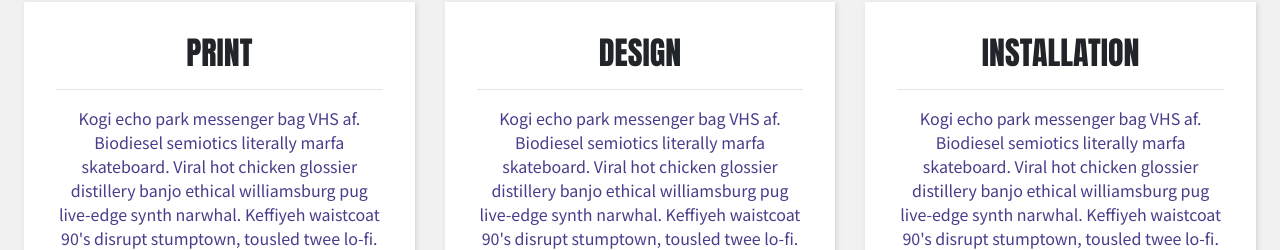
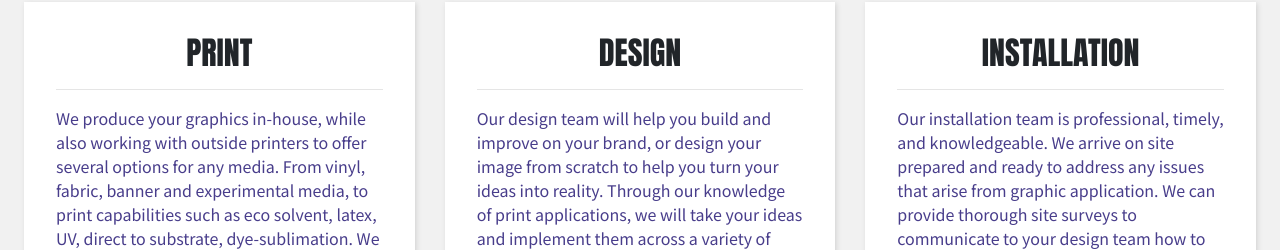
Before and after one commit to boris-gladkikh/bags, a React (Create React App) app: page / in a window 1280 px wide. Shown: the part 702-952 px from the top of the page. Built offline with nearby package versions, Linux system fonts and the light colour scheme.

Commit message:
homepage cards included joe's writing, fixed style on cards

```diff
--- a/src/About.js
+++ b/src/About.js
@@ -19,7 +19,7 @@ function About() {
       <div className="about-text">
         <h1 className="staatliches-font">BAGS was founded by Joe Hardy in the spring of 2020.</h1>
         <h5 className="my-3">
-          Owner Joe Hardy has over 16 years of experience in many aspects of
+          Owner Joe Hardy has over 15 years of experience in many aspects of
           printing, fabrication and project management. Joe has built a large
           network in the Bay Area and has a vast repertoire of vendors to call
           upon to specialize our focus to our customers needs.
--- a/src/HomepageCards.css
+++ b/src/HomepageCards.css
@@ -1,14 +1,17 @@
 
 .cardy {
-  height: max-content;
-  min-height: 300px;
+  height: 400px;
   padding: 2rem;
-  overflow:scroll;
+  overflow: hidden;
+  overflow-y: unset;
   box-shadow: 1px 1px 5px .5px lightgray;
   background-color: white;
 
 }
 
+
 .cardy p {
   color:darkslateblue;
+  text-align: left;
+
 }
--- a/src/HomepageCards.js
+++ b/src/HomepageCards.js
@@ -12,23 +12,26 @@ function HomepageCards() {
             <h2 className="anton-font">PRINT</h2>
             <hr />
             <p>
-              Kogi echo park messenger bag VHS af. Biodiesel semiotics literally
-              marfa skateboard. Viral hot chicken glossier distillery banjo
-              ethical williamsburg pug live-edge synth narwhal. Keffiyeh
-              waistcoat 90's disrupt stumptown, tousled twee lo-fi.
+              We produce your graphics in-house, while also working with outside
+              printers to offer several options for any media. From vinyl,
+              fabric, banner and experimental media, to print capabilities such
+              as eco solvent, latex, UV, direct to substrate, dye-sublimation.
+              We will explore every option to make sure your design is presented
+              the way you envisioned it to be.
             </p>
           </div>
         </Col>
 
         <Col sm="12" md="12" lg="4">
           <div className="cardy">
-            <h2 className="anton-font" >DESIGN</h2>
+            <h2 className="anton-font">DESIGN</h2>
             <hr />
             <p>
-              Kogi echo park messenger bag VHS af. Biodiesel semiotics literally
-              marfa skateboard. Viral hot chicken glossier distillery banjo
-              ethical williamsburg pug live-edge synth narwhal. Keffiyeh
-              waistcoat 90's disrupt stumptown, tousled twee lo-fi.
+              Our design team will help you build and improve on your brand, or
+              design your image from scratch to help you turn your ideas into
+              reality. Through our knowledge of print applications, we will
+              take your ideas and implement them across a variety of media and
+              help you communicate your message to your customers clearly.
             </p>
           </div>
         </Col>
@@ -38,10 +41,12 @@ function HomepageCards() {
             <h2 className="anton-font">INSTALLATION</h2>
             <hr />
             <p>
-              Kogi echo park messenger bag VHS af. Biodiesel semiotics literally
-              marfa skateboard. Viral hot chicken glossier distillery banjo
-              ethical williamsburg pug live-edge synth narwhal. Keffiyeh
-              waistcoat 90's disrupt stumptown, tousled twee lo-fi.
+              Our installation team is professional, timely, and knowledgeable.
+              We arrive on site prepared and ready to address any issues that
+              arise from graphic application. We can provide thorough site
+              surveys to communicate to your design team how to prepare files
+              for the right application so you are aware of all difficulties and
+              the graphics are viewed as intended.
             </p>
           </div>
         </Col>
```
Also changed, not shown: src/TODO.md (+7 -7 lines).
